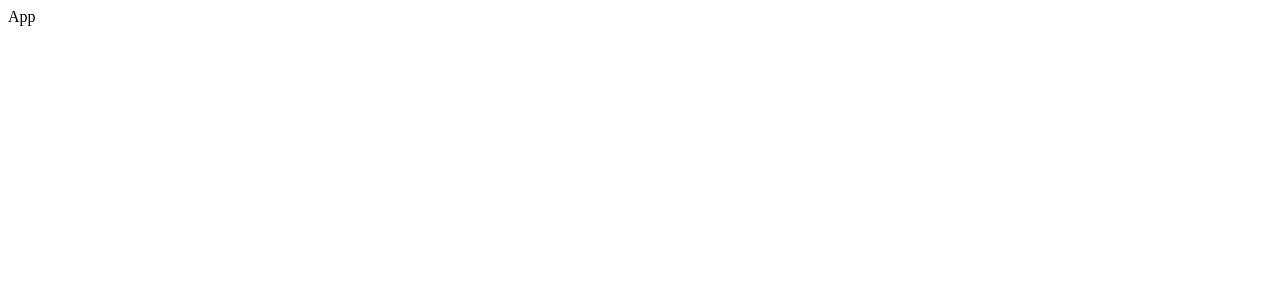
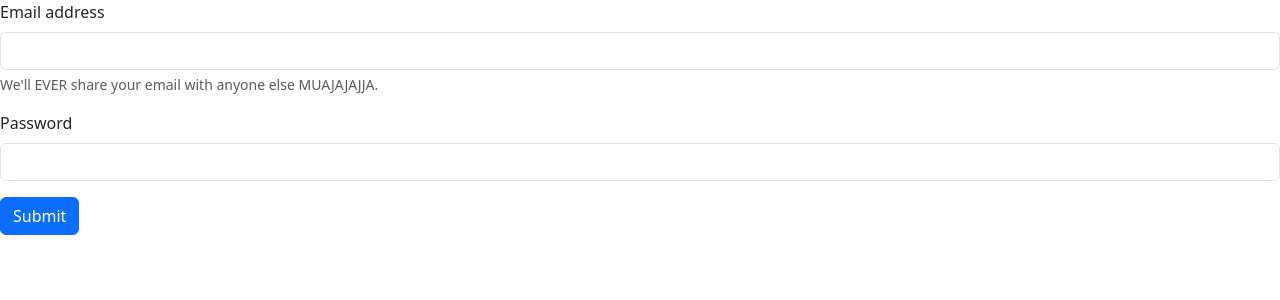
Before and after one commit to JonyR3G0/Front-end-m06, a React (Vite) app in the folder 06-hooks-avanzados-react/01-practica-clase/: page / in a window 1280 px wide. Shown: the top 300 px of the page. Built offline with nearby package versions, Linux system fonts and the light colour scheme.

Commit message:
feat: :sparkles: Form structure from bootstrap
Impoting and giving some basic format to the form component importing bootstrap.

```diff
--- a/06-hooks-avanzados-react/01-practica-clase/index.html
+++ b/06-hooks-avanzados-react/01-practica-clase/index.html
@@ -2,9 +2,10 @@
 <html lang="en">
   <head>
     <meta charset="UTF-8" />
+    <link href="https://cdn.jsdelivr.net/npm/bootstrap@5.3.8/dist/css/bootstrap.min.css" rel="stylesheet" integrity="sha384-sRIl4kxILFvY47J16cr9ZwB07vP4J8+LH7qKQnuqkuIAvNWLzeN8tE5YBujZqJLB" crossorigin="anonymous">
     <link rel="icon" type="image/svg+xml" href="/icon.png" />
     <meta name="viewport" content="width=device-width, initial-scale=1.0" />
-    <title>Vite + React</title>
+    <title>Advanced hooks react</title>
   </head>
   <body>
     <div id="root"></div>
--- a/06-hooks-avanzados-react/01-practica-clase/src/App.jsx
+++ b/06-hooks-avanzados-react/01-practica-clase/src/App.jsx
@@ -1,7 +1,10 @@
 import React from 'react'
+import { FormComponent } from './components/FormComponent.jsx'
 
 export const App = () => {
   return (
-    <div>App</div>
+    <>
+      <FormComponent></FormComponent>
+    </>
   )
 }
--- /dev/null
+++ b/06-hooks-avanzados-react/01-practica-clase/src/components/FormComponent.jsx
@@ -0,0 +1,42 @@
+import {useState} from "react";
+
+export const FormComponent = () => {
+
+  const [formData, setFormData] = useState({
+      userName:'',
+      userEmail:'',
+      password:''
+  })
+
+  return (
+    <form>
+      <div className="mb-3">
+        <label htmlFor="exampleInputEmail1" className="form-label">
+          Email address
+        </label>
+        <input
+          type="email"
+          className="form-control"
+          id="exampleInputEmail1"
+          aria-describedby="emailHelp"
+        />
+        <div id="emailHelp" className="form-text">
+          We'll EVER share your email with anyone else MUAJAJAJJA.
+        </div>
+      </div>
+      <div className="mb-3">
+        <label htmlFor="exampleInputPassword1" className="form-label">
+          Password
+        </label>
+        <input
+          type="password"
+          className="form-control"
+          id="exampleInputPassword1"
+        />
+      </div>
+      <button type="submit" className="btn btn-primary">
+        Submit
+      </button>
+    </form>
+  );
+};
```
